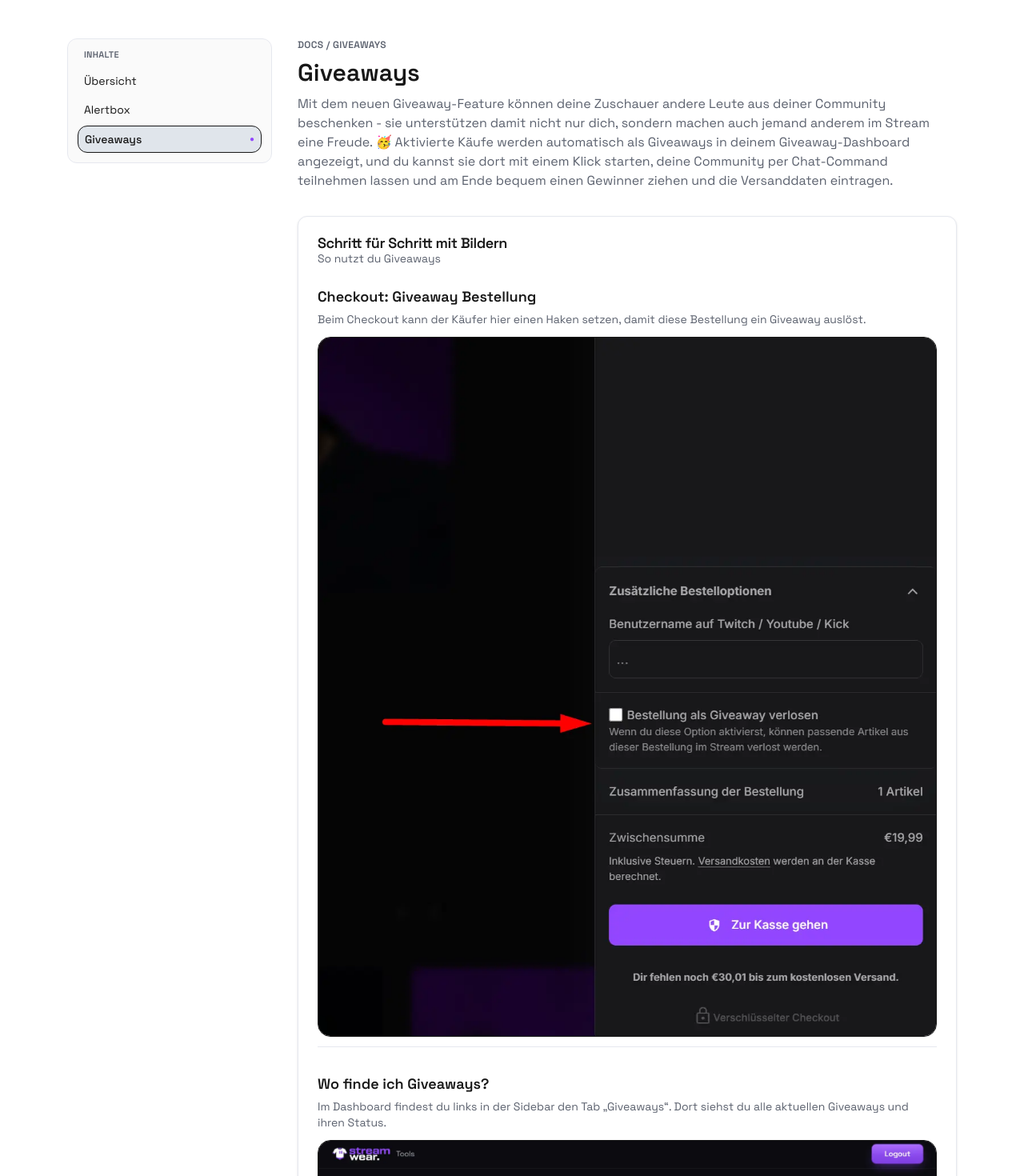
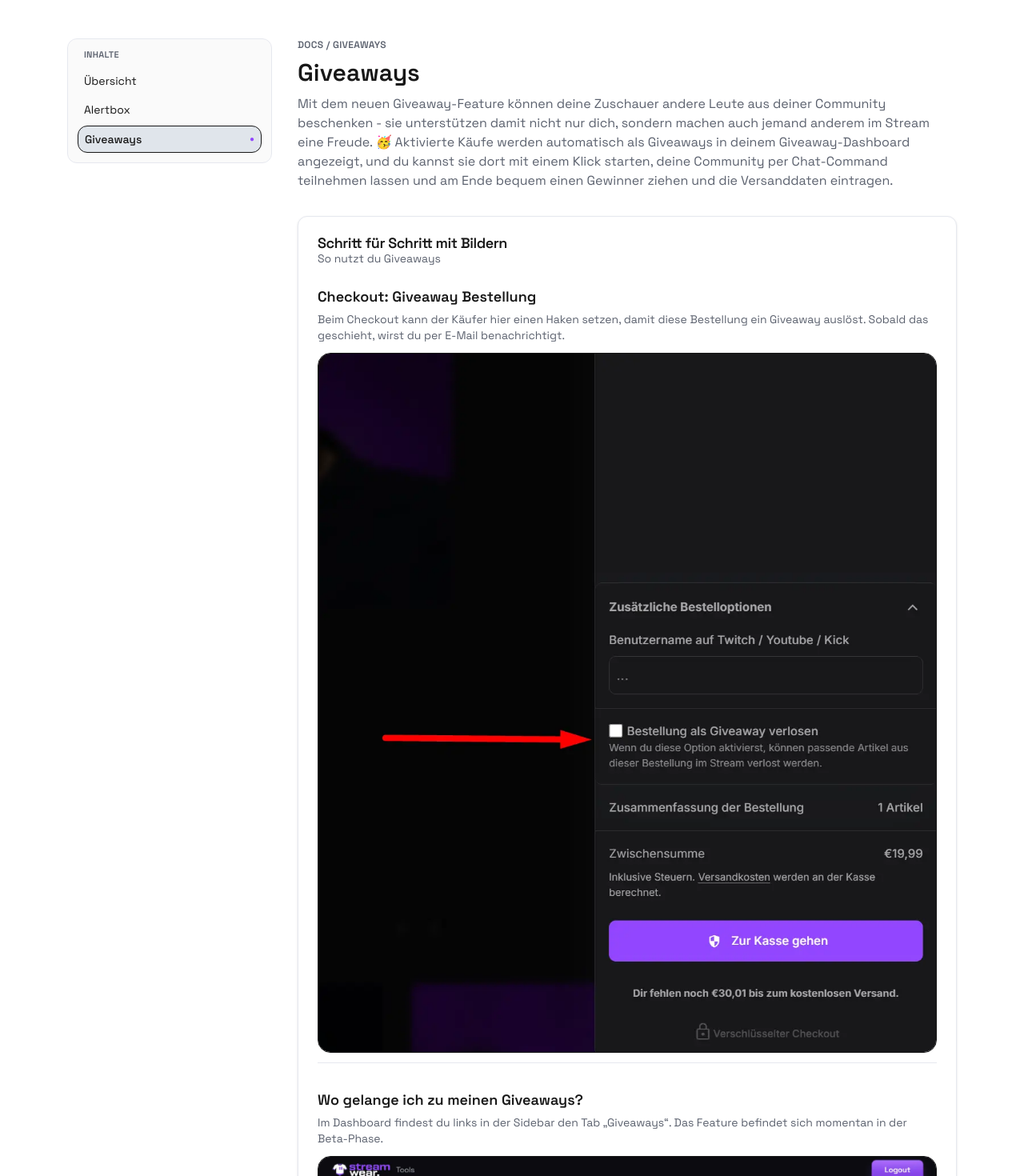
Before and after one commit to juliansngr/streamwear-tools, a Next.js app: page /docs/giveaways in a window 1280 px wide. Shown: the top 1470 px of the page at 80% size. Built offline with nearby package versions, Linux system fonts and the light colour scheme.

Commit message:
another update to giveaways docs

```diff
--- a/app/docs/giveaways/page.jsx
+++ b/app/docs/giveaways/page.jsx
@@ -12,21 +12,21 @@ const walkthrough = [
   {
     title: "Checkout: Giveaway Bestellung",
     description:
-      "Beim Checkout kann der Käufer hier einen Haken setzen, damit diese Bestellung ein Giveaway auslöst.",
+      "Beim Checkout kann der Käufer hier einen Haken setzen, damit diese Bestellung ein Giveaway auslöst. Sobald das geschieht, wirst du per E-Mail benachrichtigt.",
     image: "/docs/giveaways/giveaway_1.webp",
     alt: "Checkout mit Checkbox für Giveaway",
   },
   {
-    title: "Wo finde ich Giveaways?",
+    title: "Wo gelange ich zu meinen Giveaways?",
     description:
-      "Im Dashboard findest du links in der Sidebar den Tab „Giveaways“. Dort siehst du alle aktuellen Giveaways und ihren Status.",
+      "Im Dashboard findest du links in der Sidebar den Tab „Giveaways“. Das Feature befindet sich momentan in der Beta-Phase.",
     image: "/docs/giveaways/giveaway_2.webp",
     alt: "Dashboard Sidebar mit Giveaways Tab",
   },
   {
     title: "Übersicht deiner Giveaways",
     description:
-      "In der Übersicht siehst du alle verfügbaren Giveaways sowie deren Status",
+      "In der Übersicht siehst du alle verfügbaren Giveaways sowie deren Status.",
     image: "/docs/giveaways/giveaway_3.webp",
     alt: "Giveaway Übersichtsliste",
   },
--- a/app/docs/page.jsx
+++ b/app/docs/page.jsx
@@ -1,5 +1,11 @@
 import Link from "next/link";
-import { Card, CardContent, CardDescription, CardHeader, CardTitle } from "@/components/ui/card";
+import {
+  Card,
+  CardContent,
+  CardDescription,
+  CardHeader,
+  CardTitle,
+} from "@/components/ui/card";
 
 const links = [
   {
@@ -12,7 +18,7 @@ const links = [
   {
     href: "/docs/giveaways",
     title: "Giveaways",
-    badge: "Alpha",
+    badge: "Beta",
     description:
       "Gewinnspiele starten, Gewinner ziehen und den Einlöse-Link teilen – alles an einem Ort.",
   },
@@ -31,8 +37,8 @@ export default function DocsPage() {
               Streamwear Handbuch
             </h1>
             <p className="max-w-3xl text-muted-foreground">
-              Kurze, praxisnahe Guides zu jedem Feature. Wähle ein Kapitel in der
-              Seitenleiste oder starte hier.
+              Kurze, praxisnahe Guides zu jedem Feature. Wähle ein Kapitel in
+              der Seitenleiste oder starte hier.
             </p>
           </div>
         </header>
--- a/components/dashboard/Sidebar.jsx
+++ b/components/dashboard/Sidebar.jsx
@@ -55,7 +55,7 @@ export function Sidebar() {
                 )}
                 {href === "/u/giveaways" && (
                   <span className="ml-2 rounded px-1.5 py-0.5 text-[10px] uppercase tracking-wide bg-[#ff9800]/15 text-[#ffb74d] ring-1 ring-[#ff9800]/30">
-                    Alpha
+                    Beta
                   </span>
                 )}
               </Link>
```
